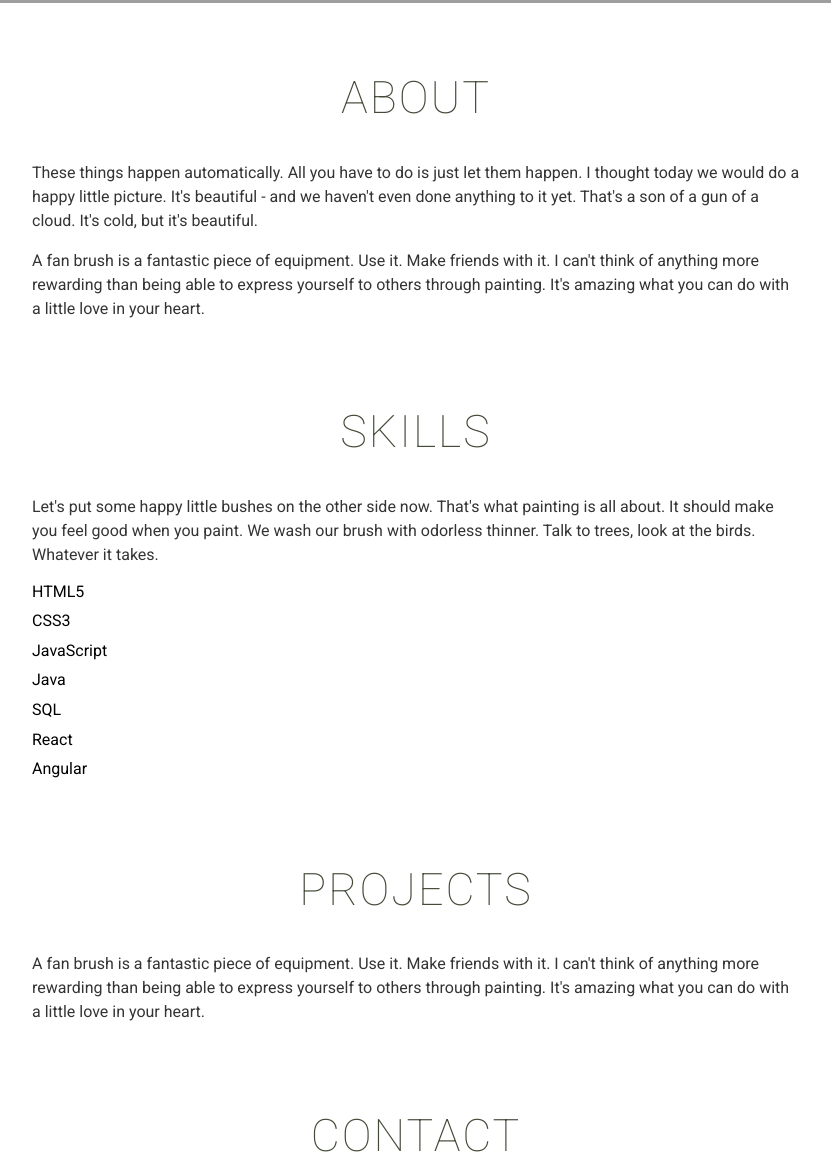
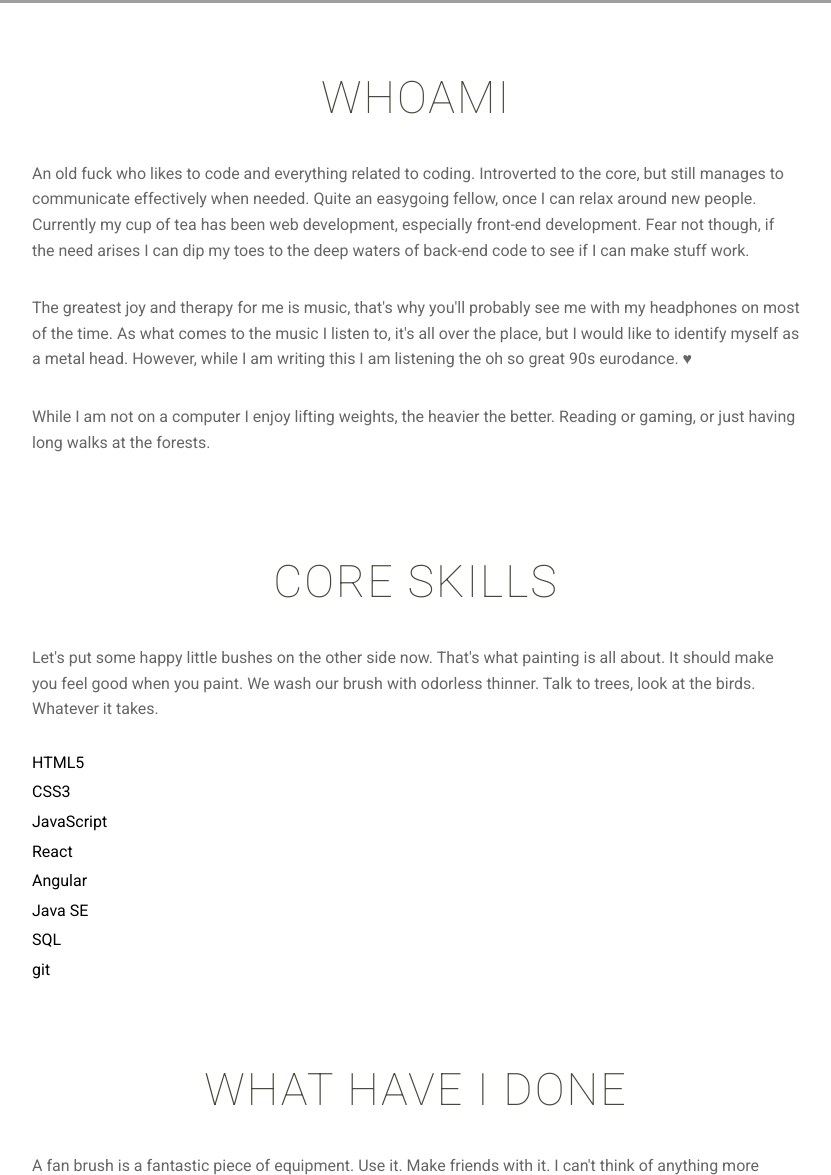
Before and after one commit to hkoskinen/home, a website: page src/index.html in a window 1280 px wide. Shown: the part 797-1972 px from the top of the page, without its empty margins (224-1055 px from the left). Drawn offline with nearby package versions, Linux system fonts and the light colour scheme; files that its build step writes are made by us from their sources; grey boxes are pictures that could not be loaded.

Commit message:
Add content

```diff
--- a/src/index.html
+++ b/src/index.html
@@ -64,34 +64,42 @@
     </header>
     <section id="about">
       <div class="section container">
-        <h2 class="section__title">about</h2>
-        <p>These things happen automatically. All you have to do is just let them happen. I thought today we would do a happy
-          little picture. It's beautiful - and we haven't even done anything to it yet. That's a son of a gun of a cloud.
-          It's cold, but it's beautiful.</p>
-        <p>A fan brush is a fantastic piece of equipment. Use it. Make friends with it. I can't think of anything more rewarding
-          than being able to express yourself to others through painting. It's amazing what you can do with a little love
-          in your heart.</p>
+        <h2 class="section__title">whoami</h2>
+        <p>An old fuck who likes to code and everything related to coding. Introverted to the core, but still manages
+          to communicate effectively when needed. Quite an easygoing fellow, once I can relax around new people.
+          Currently my cup of tea has been web development, especially
+          front-end development. Fear not though, if the need arises I can dip my toes to the deep waters of
+          back-end code to see if I can make stuff work.
+        </p>
+        <p>The greatest joy and therapy for me is music, that's why you'll probably see me with my headphones on
+          most of the time. As what comes to the music I listen to, it's all over the place, but I would like to
+          identify myself as a metal head. However, while I am writing this I am listening the oh so great 90s eurodance. <span>&hearts;</span>
+        </p>
+        <p>While I am not on a computer I enjoy lifting weights, the heavier the better. Reading or gaming, or just
+          having long walks at the forests.
+        </p>
       </div>
     </section>
     <section id="skills">
       <div class="section container">
-        <h2 class="section__title">skills</h2>
+        <h2 class="section__title">core skills</h2>
         <p>Let's put some happy little bushes on the other side now. That's what painting is all about. It should make you feel
           good when you paint. We wash our brush with odorless thinner. Talk to trees, look at the birds. Whatever it takes.</p>
         <ul class="section__skills">
           <li>HTML5</li>
           <li>CSS3</li>
           <li>JavaScript</li>
-          <li>Java</li>
-          <li>SQL</li>
           <li>React</li>
           <li>Angular</li>
+          <li>Java SE</li>
+          <li>SQL</li>
+          <li>git</li>
         </ul>
       </div>
     </section>
     <section id="projects">
       <div class="section container">
-        <h2 class="section__title">projects</h2>
+        <h2 class="section__title">what have i done</h2>
         <p>A fan brush is a fantastic piece of equipment. Use it. Make friends with it. I can't think of anything more rewarding
           than being able to express yourself to others through painting. It's amazing what you can do with a little love
           in your heart.</p>
@@ -100,10 +108,8 @@
     <section id="contact">
       <div class="section container">
         <h2 class="section__title">contact</h2>
-        <p>Of course he's a happy little stone, cause we don't have any other kind. Every highlight needs it's own personal
-          shadow. Little trees and bushes grow however makes them happy. In your world you have total and absolute power.
-          We must be quiet, soft and gentle. Life is too short to be alone, too precious. Share it with a friend.</p>
-
+        <p>Best way to contact me is through an email, so hit me up at
+          <a href="mailto:hkoskinen@protonmail.com">hkoskinen@protonmail.com</a>.</p>
       </div>
     </section>
 
--- a/src/scss/_base.scss
+++ b/src/scss/_base.scss
@@ -11,8 +11,9 @@ html {
 p {
   color: $body-color;
   font-family: $body-font;
-  line-height: 1.5;
+  line-height: 1.6;
   font-weight: 400;
+  margin-bottom: 2rem;
 }
 
 h1,
--- a/src/scss/_variables.scss
+++ b/src/scss/_variables.scss
@@ -1,6 +1,6 @@
 // Colors
 $primary-color: #434a38;
-$body-color: #343434;
+$body-color: #666;
 $heading-color: #333;
 $footer-background-color: #1a262e;
 $page-footer-background-color: #232323;
```
